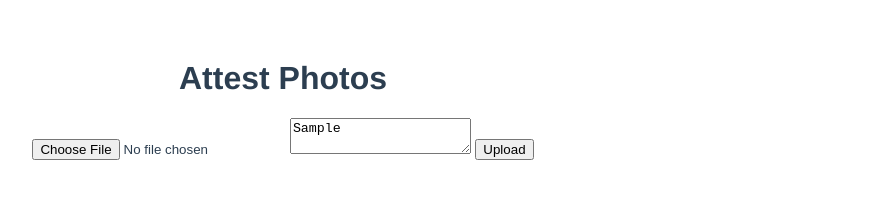
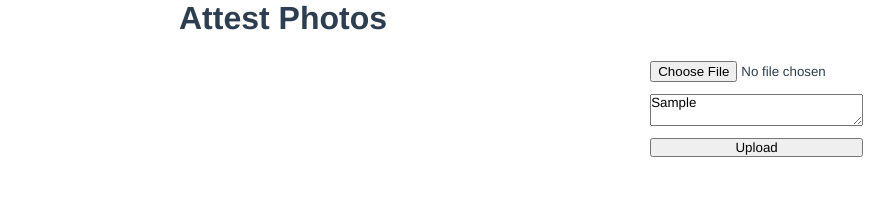
Before and after one commit to campvanilla/attest-photo, a website built with Vite: page index.html in a window 1280 px wide. Both pictures are taken after typing "Sample" into the empty fields and a click on the button "Upload". Shown: the whole page, without its empty margins (357-1251 px from the left). Built offline with nearby package versions, Linux system fonts and the light colour scheme.

Commit message:
wip: canvas set up

```diff
--- a/index.html
+++ b/index.html
@@ -9,12 +9,18 @@
   <body>
     <div id="app">
       <h1>Attest Photos</h1>
-
-      <form id="image-upload-form">
-        <input type="file" accept="jpg,jpeg,png" name="image" placeholder="Add image" />
-        <textarea placeholder="Enter your attestation text"></textarea>
-        <button type="submit">Upload</button>
-      </form>
+      <div class="container">
+        <main class="canvas-area">
+          <canvas id="workspace-canvas"></canvas>
+        </main>
+        <aside class="controls">
+          <form id="image-upload-form">
+            <input type="file" accept="jpg,jpeg,png" name="image" placeholder="Add image" />
+            <textarea name="attestation-text" placeholder="Enter your attestation text"></textarea>
+            <button type="submit">Upload</button>
+          </form>
+        </aside>
+      </div>
     </div>
     <script type="module" src="/src/main.ts"></script>
   </body>
--- a/src/main.ts
+++ b/src/main.ts
@@ -1,11 +1,65 @@
+/* eslint-disable @typescript-eslint/no-unsafe-assignment */
 import './style.css';
 
 const imageUploadForm = document.getElementById('image-upload-form');
+const workspaceCanvas = document.getElementById('workspace-canvas') as HTMLCanvasElement;
+
+function readFile(file: File): Promise<string> {
+  return new Promise((resolve, reject) => {
+    const fileReader = new FileReader();
+
+    fileReader.onload = function () {
+      if (fileReader.result) {
+        const blob = new Blob([fileReader.result]);
+
+        const base64EncodedImage = URL.createObjectURL(blob);
+
+        resolve(base64EncodedImage);
+      } else {
+        reject();
+      }
+    };
+
+    fileReader.readAsArrayBuffer(file);
+  });
+}
+
+type FormValues = {
+  image: File;
+  attestationText: string;
+};
+
+async function loadCanvas(data: FormValues) {
+  const fileToUpload = data.image;
+
+  const base64File = await readFile(fileToUpload);
+
+  if (workspaceCanvas.getContext) {
+    const canvasContext = workspaceCanvas.getContext('2d');
+    const imageToAttest = new Image();
+    imageToAttest.src = base64File;
+
+    imageToAttest.onload = function () {
+      if (canvasContext) {
+        workspaceCanvas.width = imageToAttest.width;
+        workspaceCanvas.height = imageToAttest.height;
+        canvasContext.drawImage(imageToAttest, 0, 0);
+      }
+    };
+  }
+}
 
 imageUploadForm?.addEventListener('submit', (event) => {
   event.preventDefault();
   if (event.target) {
-    const data = new FormData(event.target as HTMLFormElement);
-    console.log(data);
+    const formData = new FormData(event.target as HTMLFormElement);
+
+    const formValues: FormValues = {
+      image: formData.get('image') as File,
+      attestationText: formData.get('attestation-text') as string,
+    };
+
+    // eslint-disable-next-line @typescript-eslint/no-floating-promises
+    loadCanvas(formValues);
   }
 });
--- a/src/style.css
+++ b/src/style.css
@@ -1,8 +1,51 @@
+* {
+  box-sizing: border-box;
+  margin: 0;
+  padding: 0;
+  font-family: Avenir,
+  Helvetica,
+  Arial,
+  sans-serif;
+  /* border: 1px solid rgb(43, 187, 173);
+  background: rgba(43,
+  187,
+  173, 0.1); */
+}
+
+body {
+  height: 100vh;
+  width: 100%;
+  color: #2c3e50;
+}
+
 #app {
-  font-family: Avenir, Helvetica, Arial, sans-serif;
   -webkit-font-smoothing: antialiased;
   -moz-osx-font-smoothing: grayscale;
   text-align: center;
-  color: #2c3e50;
-  margin-top: 60px;
 }
+
+#app {
+  display: flex;
+  flex-direction: column;
+}
+
+.container {
+  display: flex;
+  margin: 24px 48px;
+}
+
+.container .canvas-area {
+  flex-grow: 1;
+  padding: 0 12px;
+}
+
+.container .controls {
+  width: 20%;
+  padding: 0 12px;
+}
+
+#image-upload-form {
+  display: flex;
+  flex-direction: column;
+  gap: 12px;
+}
```
